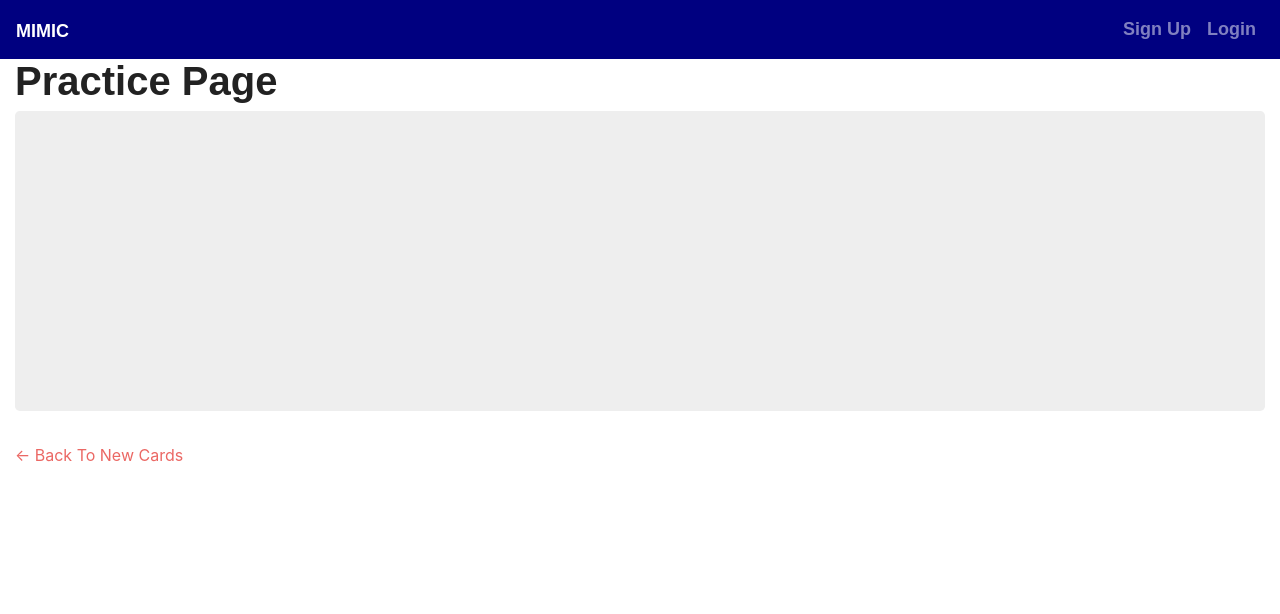
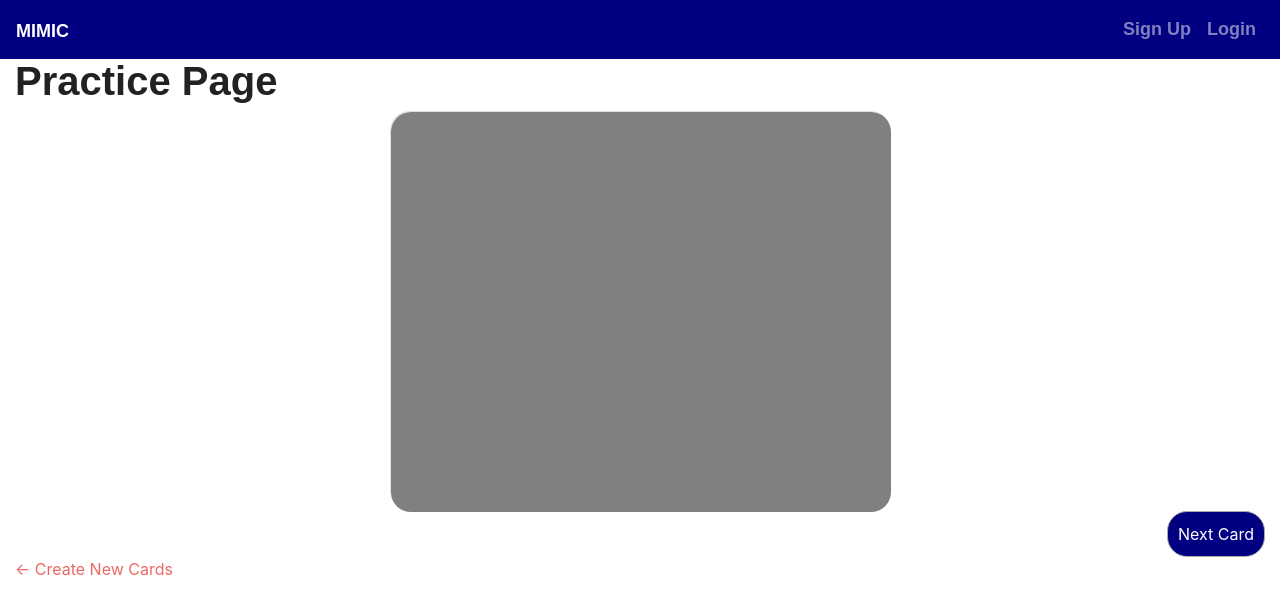
Before and after one commit to michellety/MimicFlashcards, a React (Create React App) app in the folder client/: page /practice in a window 1280 px wide. Shown: the top 614 px of the page. Built offline with nearby package versions, Linux system fonts and the light colour scheme; no server answers; a web font is replaced by a local one.

Commit message:
card display, some style

```diff
--- a/client/public/index.html
+++ b/client/public/index.html
@@ -5,8 +5,6 @@
   <meta charset="utf-8">
   <meta name="viewport" content="width=device-width, initial-scale=1, shrink-to-fit=no">
   <meta name="theme-color" content="#000000">
-  <link rel="manifest" href="%PUBLIC_URL%/manifest.json">
-  <link rel="shortcut icon" href="%PUBLIC_URL%/favicon.ico">
   <link rel="stylesheet" href="https://stackpath.bootstrapcdn.com/bootstrap/4.3.1/css/bootstrap.min.css" />
   <link rel="stylesheet" href="https://stackpath.bootstrapcdn.com/bootstrap/4.3.1/js/bootstrap.min.js" />
   <link rel="stylesheet" href="https://cdnjs.cloudflare.com/ajax/libs/bootswatch/4.0.0/journal/bootstrap.min.css" />
--- a/client/src/components/FlashCard/index.js
+++ b/client/src/components/FlashCard/index.js
@@ -3,7 +3,7 @@ import "./style.css";
 
 const FlashCard = (props) => {
   return (
-    <div className="container">
+   <div className="card">
       <div className="cardBody">
         <div className="front">
           <div className="word">{props.word}</div>
@@ -12,8 +12,7 @@ const FlashCard = (props) => {
           <div className="translated">{props.translated}</div>
         </div>
       </div>
-    </div>
-
+</div>
   );
 }
 
--- a/client/src/components/FlashCard/style.css
+++ b/client/src/components/FlashCard/style.css
@@ -1,6 +1,48 @@
-.cardBody {
-  background: navy;
-  color: white;
-  border: pink;
+.card {
+  min-width: 500px;
+  min-height: 400px;
+  margin: auto;
+  border-radius: 20px;
+  transition: ease-in;
+  perspective: 800px;
+  position: relative;
+  cursor: pointer;
+}
 
+ .cardBody {
+  min-width: 500px;
+  min-height: 400px;
+  text-align: center;
+  transform-style: preserve-3d;
+  transition: all 0.4s ease;
+  position: absolute;
 }
+
+
+.cardBody:hover{
+  transform: rotateY(180deg);
+  transition: all 0.5s ease;
+}
+
+.front {
+  padding: 165px;
+  position: absolute;
+  min-width: 500px;
+  min-height: 400px;
+  text-align: center;
+  background: grey;
+  border-radius: 20px;
+  backface-visibility: hidden;
+  overflow: hidden;
+}
+.back {
+  padding: 165px;
+  min-width: 500px;
+  min-height: 400px;
+  position: absolute;
+  text-align: center;
+  background: green;
+  border-radius: 20px;
+  backface-visibility: hidden;
+  transform: rotateY(180deg);
+}
--- a/client/src/components/Nav/index.js
+++ b/client/src/components/Nav/index.js
@@ -17,7 +17,7 @@ const Nav = () => {
           <li className="nav-item">
             <Link className="nav-link" to="/signup">Sign Up</Link>
           </li>
-          <li class="nav-item">
+          <li className="nav-item">
             <Link className="nav-link" to="/login">Login</Link>{' '}
           </li>
         </ul>
--- a/client/src/components/NextBtn/index.js
+++ b/client/src/components/NextBtn/index.js
@@ -1,27 +1,12 @@
-import React, { Component } from "react";
+import React from "react";
 import "./style.css";
 
-class NextBtn extends Component {
-  state = {
-    cards: [],
-    word: "",
-    translated: "",
-    currentCard: {}
-
-  };
-
-  nextCard() {
-    this.props.nextCard();
-  }
-
-  render(props) {
-
-    return (
-      <div className="container">
-        <button className="nextbtn" onClick={this.nextCard}>Next Card</button>
-      </div>
-    );
-  }
+function NextBtn() {
+  return (
+    <button className="next-btn">
+      Next Card
+    </button>
+  );
 }
 
 export default NextBtn;
--- a/client/src/components/NextBtn/style.css
+++ b/client/src/components/NextBtn/style.css
@@ -1,4 +1,19 @@
-.delete-btn {
+.next-btn {
   float: right;
-  color: #e74944;
+  color: white;
+  background: navy;
+  border-radius: 20px;
+  cursor: pointer;
+  border: 1px solid darkgray;
+  padding: 10px;
 }
+
+.next-btn:hover {
+  background: white;
+  color: navy;
+}
+
+.next-btn:active {
+  background-color: darkgray;
+  transform: translateY(4px);
+}
--- a/client/src/pages/Practice.js
+++ b/client/src/pages/Practice.js
@@ -1,16 +1,9 @@
 import React, { Component } from "react";
 import { Link } from "react-router-dom";
 import { Col, Row, Container } from "../components/Grid";
-import Jumbotron from "../components/Jumbotron";
 import API from "../utils/API";
 import FlashCard from "../components/FlashCard";
-// import NextBtn from "../components/NextBtn";
-
-//as page loads
-//get one object from the cards array
-//render to page
-//then make next cards as a function as itself
-//which will randomize and replace the current card
+import NextBtn from "../components/NextBtn";
 
 class Practice extends Component {
   state = {
@@ -19,7 +12,6 @@ class Practice extends Component {
     translated: "",
     currentCard: {}
   };
-
 
   componentDidMount() {
     this.getCurrentCard();
@@ -33,51 +25,37 @@ class Practice extends Component {
       }).catch(err => console.log(err));
   };
 
-  // current = () => {
-  //   API.getCurrentCards()
-  //     .then(res =>
-  //       this.setState({
-  //         word: this.state.word,
-  //         translated: this.state.translated,
-  //         currentCard: this.getRandomCard()
-  //       })
-  //     ).catch(err => console.log(err));
-  // };
+  //here allCards is the array that holds the cards
+  getRandomCard = (allCards) => {
+    var current = allCards[Math.floor(Math.random() * allCards.length)];
+    return (current);
+  };
 
-  //here currentCards is the array that holds the cards
-  getRandomCard(currentCards) {
-    var current = currentCards[Math.floor(Math.random() * currentCards.length)];
-    return (current);
+  nextCard = () => {
+    const allCards = this.state.cards;
+    this.setState({
+      cards: allCards,
+      currentCard: this.getRandomCard(allCards)
+
+    })
   }
-
-  // updateCard() {
-  //   const currentCard = this.state.cards;
-  //   this.setState({
-  //     currentCard: this.getRandomCard(currentCard)
-  //   })
-  // }
 
   render() {
     return (
       <Container fluid>
-        <Row>
+         <Row>
           <Col size="md-12">
             <h1>Practice Page</h1>
-            <Jumbotron>
               <div className="row">
                 <FlashCard word={this.state.currentCard.word} translated={this.state.currentCard.translated} />
               </div>
-
-              <div className="button">
-                {/* <NextBtn nextCard={this.updateCard} /> */}
-              </div>
-            </Jumbotron>
+              <NextBtn onClick={this.getCurrentCard} />
           </Col>
         </Row>
 
         <Row>
           <Col size="md-2">
-            <Link to="/cards">← Back To New Cards</Link>
+            <Link to="/cards">← Create New Cards</Link>
           </Col>
         </Row>
       </Container>
```
Also changed, not shown: client/public/manifest.json (deleted), 2 other files (tests, documents, lock files or other folders).
